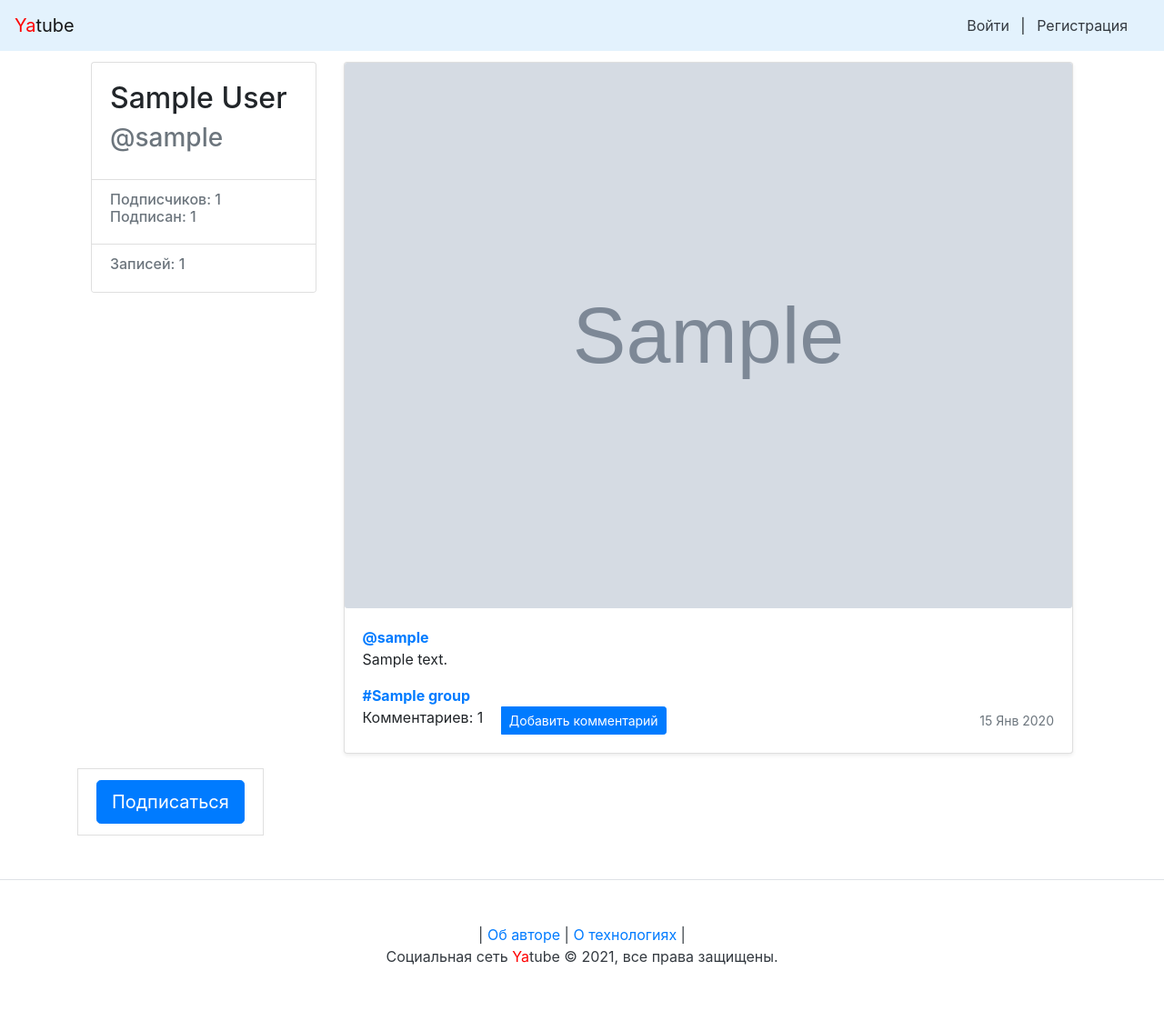
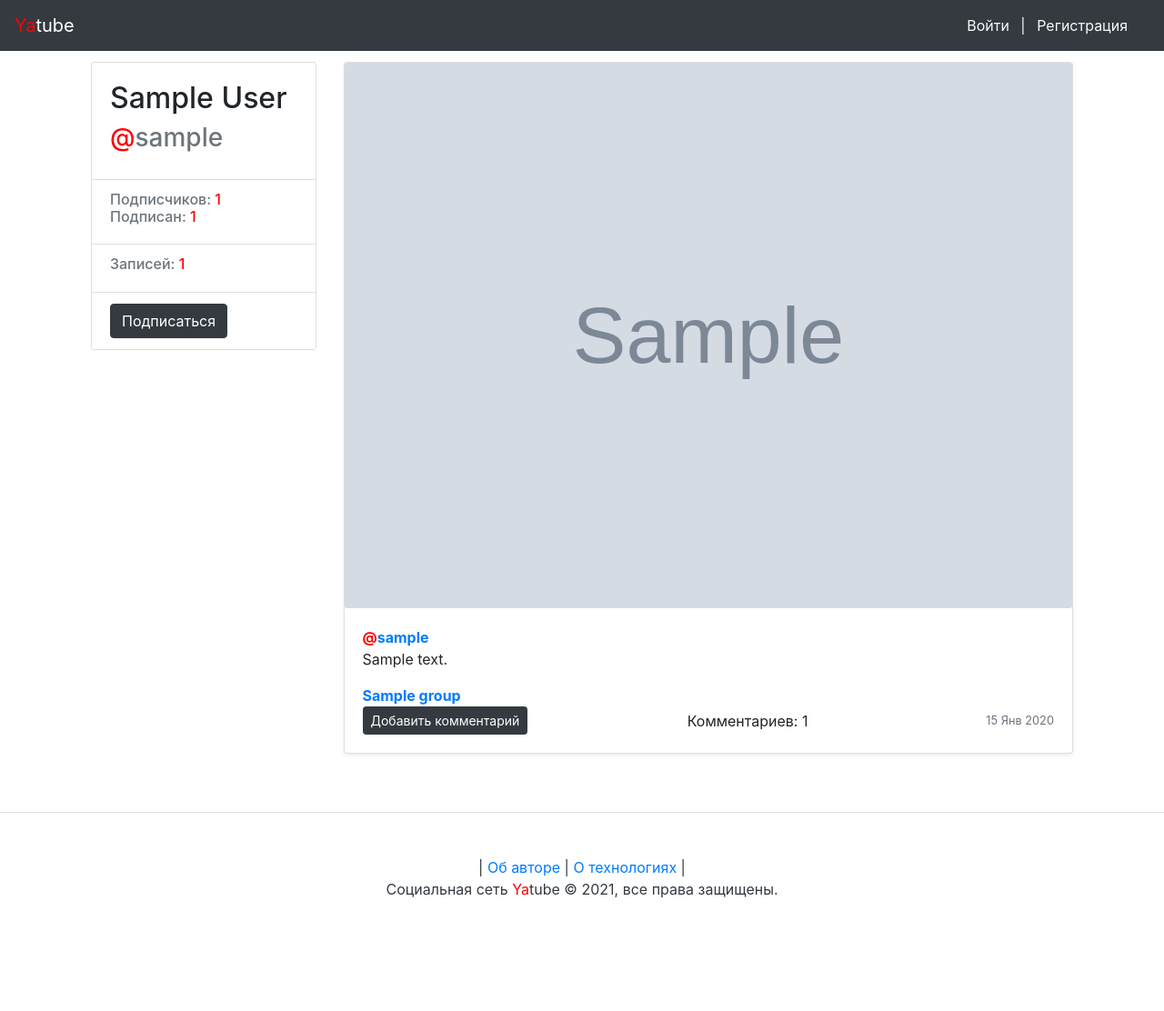
Before and after one commit to JCoffeeYP/YaTube_social_network, a Django app: a page that uses templates/base.html in a window 1280 px wide. Shown: the whole page at 91% size. After the commit the page ends 987 px from the top, so only its background shows below. Run offline with Django 3.2, Linux system fonts and the light colour scheme; tables that the repository leaves empty hold one stand-in row (values such as "Sample post"); grey boxes marked "Sample" are stand-in pictures; some libraries are stand-ins or nearby versions.

Commit message:
new features with group

```diff
--- a/posts/models.py
+++ b/posts/models.py
@@ -2,7 +2,6 @@
 
 from django.contrib.auth import get_user_model
 from django.db import models
-
 
 User = get_user_model()
 
@@ -14,6 +13,9 @@
 
     def __str__(self) -> str:
         return self.title
+
+    class Meta:
+        ordering = ('title',)
 
 
 class Post(models.Model):
@@ -81,8 +83,6 @@
         related_name='following'
     )
 
-    # Если я верно понял, то тут мы создаем уникальный набор соотношений
-    # подписчик-автор. Но если честно непонятно совершенно для это это нужно:-)
     class Meta:
         constraints = [
             models.UniqueConstraint(
--- a/posts/urls.py
+++ b/posts/urls.py
@@ -12,6 +12,10 @@
     path('follow/', views.follow_index, name='follow_index'),
     path('<str:username>/', views.profile, name='profile'),
     path('<str:username>/<int:post_id>/', views.post_view, name='post'),
+    path(
+        '<str:username>/<int:post_id>/delete/',
+        views.delete_post,
+        name='delete_post'),
     path(
         '<str:username>/<int:post_id>/edit/',
         views.post_edit,
--- a/posts/views.py
+++ b/posts/views.py
@@ -85,6 +85,8 @@
     user_post = get_object_or_404(Post, author__username=username, id=post_id)
     post_count = user_post.author.posts.count()
     form = CommentForm(instance=None)
+    following = user_post.author.following.count()
+    follower = user_post.author.follower.count()
     return render(
         request,
         './posts/post.html',
@@ -93,6 +95,8 @@
          'post_count': post_count,
          'comments': user_post.comments.all(),
          'form': form,
+         'following': following,
+         'follower': follower,
          }
     )
 
@@ -128,6 +132,15 @@
         form.save()
         return redirect('posts:index')
     return render(request, './posts/new_post.html', {'form': form, })
+
+
+@login_required
+def delete_post(request, username, post_id):
+    post = get_object_or_404(Post, author__username=username, id=post_id)
+    if post.author != request.user:
+        return redirect('posts:profile', username)
+    post.delete()
+    return redirect('posts:profile', username)
 
 
 @login_required
--- a/templates/base.html
+++ b/templates/base.html
@@ -6,9 +6,9 @@
     <meta name="viewport" content="width=device-width, initial-scale=1, shrink-to-fit=no">
     <title>{% block title %}The Last Social Media You'll Ever Need{% endblock %} | Yatube</title>
     {% load static %}
-    <link rel="stylesheet" href="{% static 'bootstrap/dist/css/bootstrap.min.css' %}">
-    <script src="{% static 'jquery/dist/jquery.min.js' %}"></script>
-    <script src="{% static 'bootstrap/dist/js/bootstrap.min.js' %}"></script>
+    <link rel="stylesheet" href="https://cdn.jsdelivr.net/npm/bootstrap@4.5.3/dist/css/bootstrap.min.css" integrity="sha384-TX8t27EcRE3e/ihU7zmQxVncDAy5uIKz4rEkgIXeMed4M0jlfIDPvg6uqKI2xXr2" crossorigin="anonymous">
+    <script src="https://code.jquery.com/jquery-3.5.1.slim.min.js" integrity="sha384-DfXdz2htPH0lsSSs5nCTpuj/zy4C+OGpamoFVy38MVBnE+IbbVYUew+OrCXaRkfj" crossorigin="anonymous"></script>
+    <script src="https://cdn.jsdelivr.net/npm/bootstrap@4.5.3/dist/js/bootstrap.bundle.min.js" integrity="sha384-ho+j7jyWK8fNQe+A12Hb8AhRq26LrZ/JpcUGGOn+Y7RsweNrtN/tE3MoK7ZeZDyx" crossorigin="anonymous"></script>
 </head>
 
 <body>
--- a/templates/includes/nav.html
+++ b/templates/includes/nav.html
@@ -1,16 +1,16 @@
-<nav class="navbar navbar-light" style="background-color: #e3f2fd;">
+<nav class="navbar navbar-dark bg-dark" style="background-color: #e3f2fd;">
     <a class="navbar-brand" href="{% url 'posts:index' %}"><span style="color:red">Ya</span>tube</a>
-    <nav class="my-2 my-md-0 mr-md-3">
+    <nav class="my-2 my-md-0 mr-md-3 text-light">
 
         {% if user.is_authenticated %}
-            Пользователь: <a class="p-2 text-dark" href="{% url 'posts:profile' user.username %}">{{ user.username }}</a>
-            <a class="p-2 text-dark" href="{% url 'posts:group_list' %}">Группы</a>
-            <a class="p-2 text-dark" href="{% url 'posts:new_post' %}">Опубликовать запись</a>
-            <a class="p-2 text-dark" href="{% url 'password_change' %}">Изменить пароль</a>
-            <a class="p-2 text-dark" href="{% url 'logout' %}">Выйти</a>
+            Пользователь: <a class="p-2 text-light" href="{% url 'posts:profile' user.username %}">{{ user.username }}</a>|
+            <a class="p-2 text-light" href="{% url 'posts:group_list' %}">Группы</a>|
+            <a class="p-2 text-light" href="{% url 'posts:new_post' %}">Опубликовать запись</a>|
+            <a class="p-2 text-light" href="{% url 'password_change' %}">Изменить пароль</a>|
+            <a class="p-2 text-light" href="{% url 'logout' %}">Выйти</a>
         {% else %}
-            <a class="p-2 text-dark" href="{% url 'login' %}">Войти</a> |
-            <a class="p-2 text-dark" href="{% url 'signup' %}">Регистрация</a>
+            <a class="p-2 text-light" href="{% url 'login' %}">Войти</a> |
+            <a class="p-2 text-light" href="{% url 'signup' %}">Регистрация</a>
         {% endif %}
 
     </nav>
--- a/templates/includes/profile_data.html
+++ b/templates/includes/profile_data.html
@@ -5,21 +5,32 @@
                 {{ author.get_full_name }}
             </div>
             <div class="h3 text-muted">
-                @{{ author.username }}
+                <span style="color:red">@</span>{{ author.username }}
             </div>
         </div>
         <ul class="list-group list-group-flush">
             <li class="list-group-item">
                 <div class="h6 text-muted">
-                    Подписчиков: {{ following }} <br />
-                    Подписан: {{ follower }}
+                    Подписчиков: <span style="color:red">{{ following }}</span> <br/>
+                    Подписан: <span style="color:red">{{ follower }}</span>
                 </div>
             </li>
             <li class="list-group-item">
                 <div class="h6 text-muted">
-                    Записей: {{ post_count }}
+                    Записей: <span style="color:red">{{ post_count }}</span>
                 </div>
             </li>
-        </ul>
+
+            <li class="list-group-item">
+                {% if follow_check %}
+                    <a class="btn btn-dark" href="{% url 'posts:profile_unfollow' author.username %}" role="button">
+                        Отписаться
+                    </a>
+                {% else %}
+                    <a class="btn btn-dark" href="{% url 'posts:profile_follow' author.username %}" role="button">
+                        Подписаться
+                    </a>
+                {% endif %}
+            </li>
     </div>
 </div>
--- a/templates/includes/profile_post.html
+++ b/templates/includes/profile_post.html
@@ -5,7 +5,7 @@
     {% endthumbnail %}
     <div class="card-body">
         <p class="card-text">
-            <a href="{% url 'posts:profile' author.username %}"><strong class="d-block text-gray-dark">@{{ author.username }}</strong></a>
+            <a href="{% url 'posts:profile' author.username %}"><span style="color:red">@</span><span style="color:black">{{ author.username }}</span></a></br>
             {{ post.text|linebreaksbr }}
         </p>
         <div class="d-flex justify-content-between align-items-center">
@@ -17,6 +17,7 @@
                 {% endif %}
                 {% if request.user == post.author %}
                     <a class="btn btn-sm text-muted" href="{% url 'posts:post_edit' author.username post.id %}" role="button">Редактировать</a>
+                    <a class="btn btn-sm text-muted" href="{% url 'posts:delete_post' author.username post.id %}" role="button">Удалить запись</a>
                 {% endif %}
             </div>
             <small class="text-muted">{{ post.pub_date|date:"d M Y" }}</small>
--- a/templates/posts/menu.html
+++ b/templates/posts/menu.html
@@ -2,12 +2,12 @@
 <div class="row">
     <ul class="nav nav-tabs">
         <li class="nav-item">
-            <a class="nav-link {% if index %}active{% endif %}" href="{% url 'posts:index' %}">
+            <a class="nav-link {% if index %}active{% endif %}  text-light" style="background-color: #343a40" href="{% url 'posts:index' %}">
                   Все авторы
             </a>
         </li>
         <li class="nav-item">
-            <a class="nav-link {% if follow %}active{% endif %}" href="{% url 'posts:follow_index' %}">
+            <a class="nav-link {% if follow %}active{% endif %} text-light" style="background-color: #343a40" href="{% url 'posts:follow_index' %}">
                 Избранные авторы
             </a>
         </li>
--- a/templates/posts/post_item.html
+++ b/templates/posts/post_item.html
@@ -7,32 +7,32 @@
     <div class="card-body">
         <p class="card-text">
             <a name="post_{{ post.id }}" href="{% url 'posts:profile' post.author.username %}">
-                <strong class="d-block text-gray-dark">@{{ post.author }}</strong>
+                <strong class="d-block text-gray-dark"><span style="color:red">@</span>{{ post.author }}</strong>
             </a>
             {{ post.text|linebreaksbr }}
         </p>
         {% if post.group %}
             <a class="card-link muted" href="{% url 'posts:group_posts' post.group.slug %}">
-                <strong class="d-block text-gray-dark">#{{ post.group.title }}</strong>
+                <strong class="d-block text-gray-dark">{{ post.group.title }}</strong>
             </a>
         {% endif %}
 
         <div class="d-flex justify-content-between align-items-center">
             <div class="btn-group">
-                {% if post.comments.exists %}
-                    <div>
-                        Комментариев: {{ post.comments.count }} &emsp;
-                    </div>
-                {% endif %}
-                <a class="btn btn-sm btn-primary" href="{% url 'posts:post' post.author.username post.id %}" role="button">
+                <a class="btn btn-sm btn-dark" href="{% url 'posts:post' post.author.username post.id %}" role="button">
                     Добавить комментарий
                 </a>
                 {% if user == post.author %}
-                    <a class="btn btn-sm btn-info" href="{% url 'posts:post_edit' post.author.username post.id %}" role="button">
-                        Редактировать
-                    </a>
+                <a class="btn btn-sm btn-secondary" href="{% url 'posts:post_edit' post.author.username post.id %}" role="button">
+                    Редактировать
+                </a>
                 {% endif %}
             </div>
+            {% if post.comments.exists %}
+                <div>
+                    Комментариев: {{ post.comments.count }} &emsp;
+                </div>
+            {% endif %}
             <small class="text-muted">{{ post.pub_date|date:"d M Y" }}</small>
         </div>
     </div>
--- a/templates/posts/profile.html
+++ b/templates/posts/profile.html
@@ -7,32 +7,18 @@
 <main role="main" class="container">
     <div class="row">
         {% include "includes/profile_data.html" %}
+
         <div class="col-md-9">
 
             {% for post in page %}
-                {% include "posts/post_item.html" %}
+            {% include "posts/post_item.html" %}
             {% endfor %}
 
             {% if page.has_other_pages %}
-                {% include "includes/paginator.html" %}
+            {% include "includes/paginator.html" %}
             {% endif %}
 
         </div>
-
-        <li class="list-group-item">
-            {% if follow_check %}
-            <a class="btn btn-lg btn-light"
-                href="{% url 'posts:profile_unfollow' author.username %}" role="button">
-                Отписаться
-            </a>
-            {% else %}
-            <a class="btn btn-lg btn-primary"
-                href="{% url 'posts:profile_follow' author.username %}" role="button">
-                Подписаться
-            </a>
-            {% endif %}
-        </li>
-
     </div>
 </main>
 {% endblock %}
--- a/yatube/urls.py
+++ b/yatube/urls.py
@@ -1,9 +1,8 @@
 from django.conf import settings
-from django.conf.urls import handler404, handler500, url
+from django.conf.urls import handler404, handler500
 from django.conf.urls.static import static
 from django.contrib import admin
 from django.urls import include, path
-from django.views.generic import RedirectView
 
 handler404 = 'posts.views.page_not_found'  # noqa
 handler500 = 'posts.views.server_error'  # noqa
@@ -14,7 +13,6 @@
     path('auth/', include('users.urls')),
     path('auth/', include('django.contrib.auth.urls')),
     path('about/', include('about.urls', namespace='about')),
-    url('favicon.ico', RedirectView.as_view(url='/static/images/favicon.ico')),
 ]
 
 if settings.DEBUG:
```
Also changed, not shown: favicon.ico (added).
